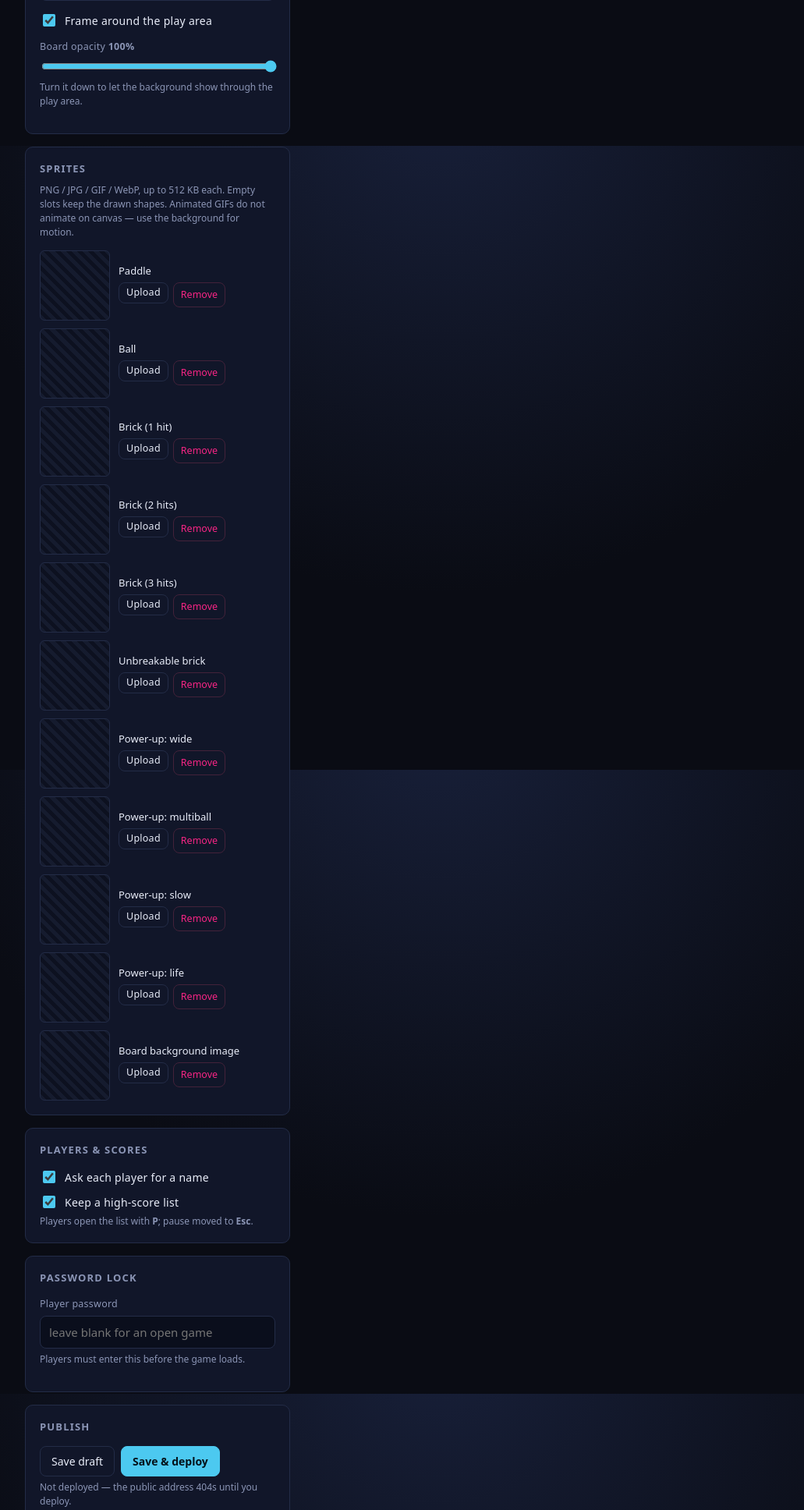
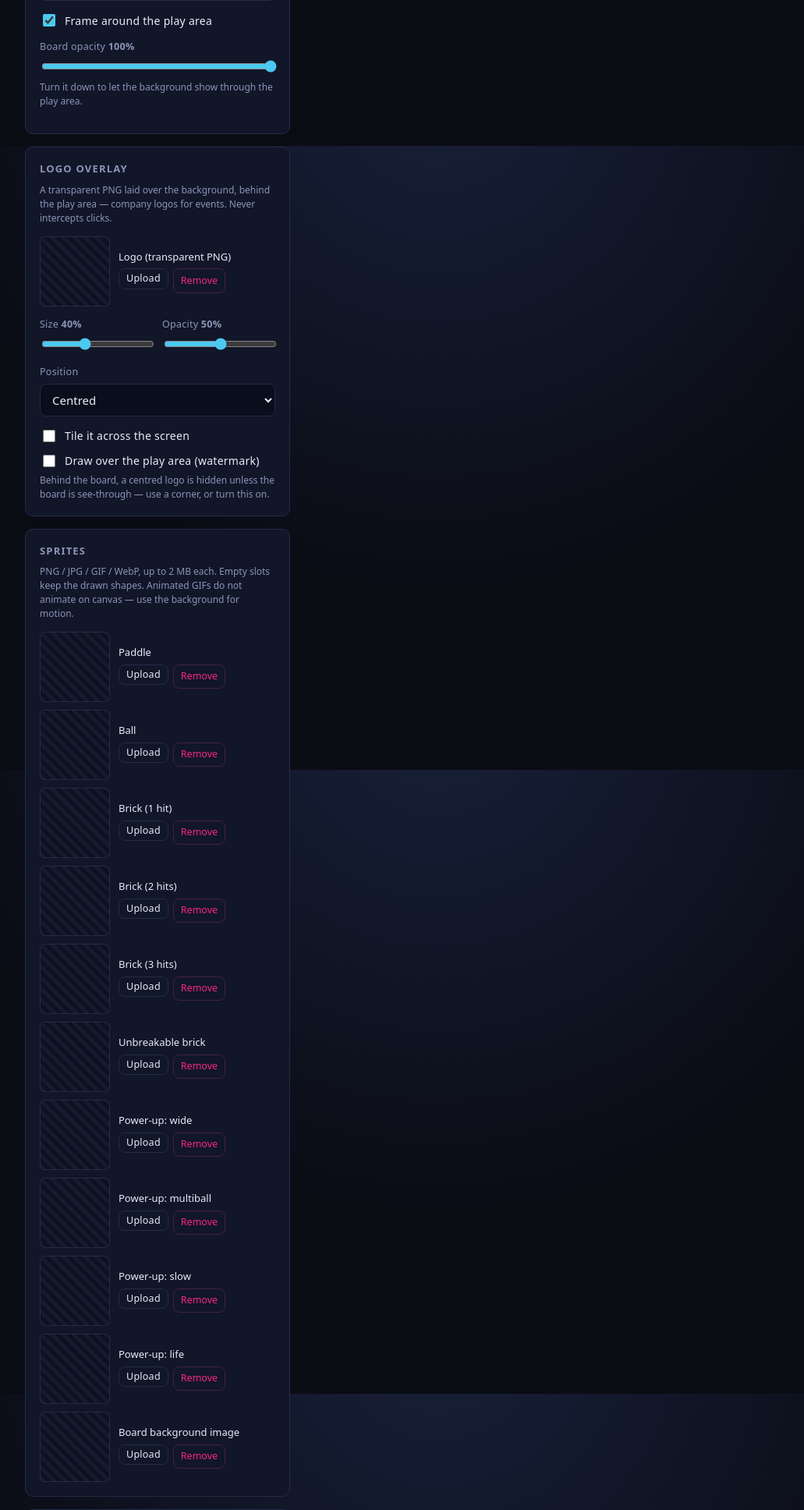
Before and after one commit to karol-w-git/arcade, a Flask app: page /new/arkanoid in a window 1280 px wide. Shown: the part 1413-3349 px from the top of the page at 78% size, without its empty margins (78-1109 px from the left). Run offline with Flask 3, Linux system fonts and the light colour scheme; the visitor is signed in with stand-in values (Sample User, id 1).

Commit message:
Add a logo overlay layer for events
A transparent PNG between the animated background and the board, with position,
size, opacity and tiling, plus a watermark mode that draws it over the play area.
Never intercepts pointer events. Upload cap raised to 2 MB since logos are larger
than game sprites; Caddy's body limit follows.

Co-Authored-By: Claude Opus 5 <noreply@anthropic.com>

```diff
--- a/app.py
+++ b/app.py
@@ -36,7 +36,7 @@ PROD = _flag("ARCADE_PROD")
 BEHIND_PROXY = _flag("ARCADE_BEHIND_PROXY") or PROD
 DEBUG = _flag("ARCADE_DEBUG")
 
-MAX_SPRITE_BYTES = 512 * 1024
+MAX_SPRITE_BYTES = 2 * 1024 * 1024
 # Raster only. SVG can carry <script>, which would run if a player opened the
 # file's URL directly, so it is not accepted.
 SPRITE_TYPES = {"png": "image/png", "jpg": "image/jpeg", "jpeg": "image/jpeg",
@@ -46,7 +46,10 @@ MAX_BG_HTML = 20000
 # Which parts of a game can carry a custom image.
 SPRITE_SLOTS = ["paddle", "ball", "brick1", "brick2", "brick3", "brickSolid",
                 "powerupWide", "powerupMulti", "powerupSlow", "powerupLife",
-                "boardBg"]
+                "boardBg",
+                # a transparent PNG laid over the background, behind the board -
+                # company logos at events. Handled by the page, not the engine.
+                "overlay"]
 
 GAME_TYPES = {
     "arkanoid": {
@@ -80,6 +83,13 @@ GAME_TYPES = {
             "bgMode": "color",
             "bgPreset": "starfield",
             "bgHtml": "",
+            # logo overlay: sits above the background, behind the play area
+            "overlayPos": "center",
+            "overlaySize": 40,        # % of the smaller viewport dimension
+            "overlayOpacity": 0.5,
+            "overlayTile": False,
+            # draw the logo over the play area (a watermark) instead of behind it
+            "overlayFront": False,
             # player names + leaderboard
             "askName": True,
             "scoreboard": True,
@@ -293,6 +303,11 @@ def clean_config(game_type: str, raw: dict) -> dict:
         out["bgMode"] = "color"
     if out.get("bgPreset") not in ("starfield", "aurora", "scanlines", "drift"):
         out["bgPreset"] = "starfield"
+    if out.get("overlayPos") not in ("center", "top", "bottom", "top-left",
+                                     "top-right", "bottom-left", "bottom-right"):
+        out["overlayPos"] = "center"
+    out["overlaySize"] = max(5, min(100, int(out["overlaySize"])))
+    out["overlayOpacity"] = max(0.0, min(1.0, float(out["overlayOpacity"])))
     return out
 
 
@@ -470,7 +485,7 @@ def api_sprite_upload(iid):
 
     blob = file.read(MAX_SPRITE_BYTES + 1)
     if len(blob) > MAX_SPRITE_BYTES:
-        return jsonify(error="Image is over 512 KB"), 413
+        return jsonify(error="Image is over 2 MB"), 413
 
     folder = UPLOAD_DIR / str(iid)
     folder.mkdir(parents=True, exist_ok=True)
@@ -628,7 +643,7 @@ def unlock(slug):
 
 @app.errorhandler(413)
 def _too_big(_e):
-    return jsonify(error="Image is over 512 KB"), 413
+    return jsonify(error="Image is over 2 MB"), 413
 
 
 @app.after_request
--- a/templates/editor.html
+++ b/templates/editor.html
@@ -128,9 +128,42 @@
       </div>
 
       <div class="panel">
+        <h3>Logo overlay</h3>
+        <div class="hint" style="margin:-6px 0 14px">
+          A transparent PNG laid over the background, behind the play area — company
+          logos for events. Never intercepts clicks.
+        </div>
+        <div class="sprites" id="overlaySlot"></div>
+        <div class="two" style="margin-top:14px">
+          <div class="field"><label for="overlaySize">Size <b id="overlaySizeV"></b></label>
+            <input type="range" id="overlaySize" min="5" max="100" step="1"></div>
+          <div class="field"><label for="overlayOpacity">Opacity <b id="overlayOpacityV"></b></label>
+            <input type="range" id="overlayOpacity" min="0" max="1" step="0.05"></div>
+        </div>
+        <div class="field">
+          <label for="overlayPos">Position</label>
+          <select id="overlayPos">
+            <option value="center">Centred</option>
+            <option value="top">Top</option>
+            <option value="bottom">Bottom</option>
+            <option value="top-left">Top left</option>
+            <option value="top-right">Top right</option>
+            <option value="bottom-left">Bottom left</option>
+            <option value="bottom-right">Bottom right</option>
+          </select>
+        </div>
+        <label class="check" style="margin-bottom:10px"><input type="checkbox" id="overlayTile"> Tile it across the screen</label>
+        <label class="check"><input type="checkbox" id="overlayFront"> Draw over the play area (watermark)</label>
+        <div class="hint">
+          Behind the board, a centred logo is hidden unless the board is see-through —
+          use a corner, or turn this on.
+        </div>
+      </div>
+
+      <div class="panel">
         <h3>Sprites</h3>
         <div class="hint" style="margin:-6px 0 14px">
-          PNG / JPG / GIF / WebP, up to 512 KB each. Empty slots keep the drawn shapes.
+          PNG / JPG / GIF / WebP, up to 2 MB each. Empty slots keep the drawn shapes.
           Animated GIFs do not animate on canvas — use the background for motion.
         </div>
         <div class="sprites" id="sprites"></div>
@@ -202,19 +235,20 @@
 <script>
 const INSTANCE_ID = {{ instance.id if instance else 'null' }};
 const GAME_TYPE = {{ game_type|tojson }};
-const SPRITE_SLOTS = {{ sprite_slots|tojson }};
+const ALL_SLOTS = {{ sprite_slots|tojson }};
+const SPRITE_SLOTS = ALL_SLOTS.filter(s => s !== 'overlay');
 const SLOT_LABELS = {
   paddle:'Paddle', ball:'Ball', brick1:'Brick (1 hit)', brick2:'Brick (2 hits)',
   brick3:'Brick (3 hits)', brickSolid:'Unbreakable brick', powerupWide:'Power-up: wide',
   powerupMulti:'Power-up: multiball', powerupSlow:'Power-up: slow', powerupLife:'Power-up: life',
-  boardBg:'Board background image'
+  boardBg:'Board background image', overlay:'Logo (transparent PNG)'
 };
 let config = {{ config|tojson }};
 config.sprites = config.sprites || {};
 
 const $ = id => document.getElementById(id);
 const COLOR_KEYS = ['pageBg','bg','accent','paddleColor','ballColor'];
-const NUM_KEYS = ['lives','ballSpeed','paddleWidth','boardAlpha'];
+const NUM_KEYS = ['lives','ballSpeed','paddleWidth','boardAlpha','overlaySize','overlayOpacity'];
 const PRESETS = {
   'Midnight':  { pageBg:'#0a0c14', bg:'#05070f', accent:'#4cc9f0', paddleColor:'#e8ecf8', ballColor:'#e8ecf8',
                  brickColors:['#f72585','#b5179e','#7209b7','#4361ee','#4cc9f0','#3ddc97','#ffd166','#ff8c42'] },
@@ -247,6 +281,23 @@ for(const [name, p] of Object.entries(PRESETS)){
 }
 
 // ---- sprite slots ----
+function spriteRow(slot){
+  const row = document.createElement('div');
+  row.className = 'sprite';
+  row.innerHTML =
+    '<div class="thumb" data-thumb="' + slot + '"></div>' +
+    '<div class="sprite-main">' +
+      '<span class="sprite-name">' + (SLOT_LABELS[slot] || slot) + '</span>' +
+      '<div class="sprite-btns">' +
+        '<label class="btn sm">Upload<input type="file" accept="image/png,image/jpeg,image/gif,image/webp" ' +
+          'data-slot="' + slot + '" hidden></label>' +
+        '<button class="btn sm danger" data-clear="' + slot + '" hidden>Remove</button>' +
+      '</div>' +
+    '</div>';
+  return row;
+}
+$('overlaySlot').appendChild(spriteRow('overlay'));
+
 const spritesEl = $('sprites');
 for(const slot of SPRITE_SLOTS){
   const row = document.createElement('div');
@@ -265,17 +316,18 @@ for(const slot of SPRITE_SLOTS){
 }
 
 function paintSprites(){
-  for(const slot of SPRITE_SLOTS){
+  for(const slot of ALL_SLOTS){
     const url = config.sprites[slot];
-    const thumb = spritesEl.querySelector('[data-thumb="' + slot + '"]');
-    const clear = spritesEl.querySelector('[data-clear="' + slot + '"]');
+    const thumb = document.querySelector('[data-thumb="' + slot + '"]');
+    const clear = document.querySelector('[data-clear="' + slot + '"]');
+    if(!thumb || !clear) continue;
     thumb.style.backgroundImage = url ? 'url("' + url + '?v=' + (config._v || 0) + '")' : '';
     thumb.classList.toggle('empty', !url);
     clear.hidden = !url;
   }
 }
 
-spritesEl.addEventListener('change', async e => {
+document.addEventListener('change', async e => {
   const input = e.target.closest('input[type=file]');
   if(!input || !input.files.length) return;
   const slot = input.dataset.slot, file = input.files[0];
@@ -300,7 +352,7 @@ spritesEl.addEventListener('change', async e => {
   say('Sprite saved.');
 });
 
-spritesEl.addEventListener('click', async e => {
+document.addEventListener('click', async e => {
   const btn = e.target.closest('[data-clear]');
   if(!btn) return;
   const slot = btn.dataset.clear;
@@ -324,6 +376,9 @@ function toForm(){
   $('bgStyle').value = config.bgStyle || 'radial';
   $('bgMode').value = config.bgMode || 'color';
   $('bgPreset').value = config.bgPreset || 'starfield';
+  $('overlayPos').value = config.overlayPos || 'center';
+  $('overlayTile').checked = !!config.overlayTile;
+  $('overlayFront').checked = !!config.overlayFront;
   $('bgHtml').value = config.bgHtml || '';
   $('level').value = String(config.level || 0);
   for(const k of NUM_KEYS){ $(k).value = config[k]; $(k + 'V').textContent = config[k]; }
@@ -346,12 +401,17 @@ function fromForm(){
   config.bgStyle = $('bgStyle').value;
   config.bgMode = $('bgMode').value;
   config.bgPreset = $('bgPreset').value;
+  config.overlayPos = $('overlayPos').value;
+  config.overlayTile = $('overlayTile').checked;
+  config.overlayFront = $('overlayFront').checked;
   config.bgHtml = $('bgHtml').value.slice(0, 20000);
   config.level = +$('level').value;
   config.lives = +$('lives').value;
   config.ballSpeed = +$('ballSpeed').value;
   config.paddleWidth = +$('paddleWidth').value;
   config.boardAlpha = +$('boardAlpha').value;
+  config.overlaySize = +$('overlaySize').value;
+  config.overlayOpacity = +$('overlayOpacity').value;
   for(const k of NUM_KEYS) $(k + 'V').textContent = config[k];
   showAlpha();
   readTilt();
@@ -372,7 +432,11 @@ function readTilt(){
   $('tiltYV').textContent = Math.round(config.tiltY * 57) + '°';
 }
 
-function showAlpha(){ $('boardAlphaV').textContent = Math.round(config.boardAlpha * 100) + '%'; }
+function showAlpha(){
+  $('boardAlphaV').textContent = Math.round(config.boardAlpha * 100) + '%';
+  $('overlaySizeV').textContent = config.overlaySize + '%';
+  $('overlayOpacityV').textContent = Math.round(config.overlayOpacity * 100) + '%';
+}
 
 function syncBgRows(){
   $('presetRow').style.display = $('bgMode').value === 'preset' ? '' : 'none';
--- a/templates/play.html
+++ b/templates/play.html
@@ -14,8 +14,11 @@
   /* animated background sits behind everything and never eats clicks */
   #bgLayer{position:fixed;inset:0;z-index:0;pointer-events:none;overflow:hidden}
   #bgLayer iframe{width:100%;height:100%;border:0;display:block}
+  /* logo overlay: above the background, below the board, never clickable */
+  #logoLayer{position:fixed;inset:0;z-index:1;pointer-events:none;
+             background-repeat:no-repeat;background-position:center}
   /* lift page content above the background - but not #overlay, which must stay fixed */
-  body > *:not(#bgLayer):not(#overlay){position:relative;z-index:1}
+  body > *:not(#bgLayer):not(#logoLayer):not(#overlay){position:relative;z-index:2}
 
   #hud{display:flex;gap:26px;font-variant-numeric:tabular-nums;letter-spacing:.05em;font-size:14px}
   #hud b{font-weight:600}
@@ -102,6 +105,7 @@
 </head>
 <body>
 <div id="bgLayer"></div>
+<div id="logoLayer"></div>
 
 <h1>{{ title }}</h1>
 <div id="hud">
@@ -140,8 +144,31 @@ function paintChrome(cfg){
   document.body.style.color = cfg.paddleColor;
   document.body.style.setProperty('--accent', cfg.accent);
   $('c').classList.toggle('framed', cfg.frame !== false);
+  paintOverlay(cfg);
   for(const id of ['score','lives','level']) $(id).style.color = cfg.accent;
   paintBackground(cfg);
+}
+
+/* A transparent PNG (a logo, typically) layered over the background. Sized as a
+   percentage of the smaller viewport edge so it holds up on any screen. */
+const OVERLAY_POS = {
+  'center': 'center center', 'top': 'center top', 'bottom': 'center bottom',
+  'top-left': 'left top', 'top-right': 'right top',
+  'bottom-left': 'left bottom', 'bottom-right': 'right bottom'
+};
+function paintOverlay(cfg){
+  const layer = $('logoLayer');
+  const url = (cfg.sprites || {}).overlay;
+  if(!url){ layer.style.backgroundImage = 'none'; return; }
+  const pct = Math.max(5, Math.min(100, +cfg.overlaySize || 40));
+  layer.style.backgroundImage = 'url("' + url + '")';
+  layer.style.backgroundSize = cfg.overlayTile ? (pct + 'vmin auto') : ('auto ' + pct + 'vmin');
+  layer.style.backgroundRepeat = cfg.overlayTile ? 'repeat' : 'no-repeat';
+  layer.style.backgroundPosition = cfg.overlayTile ? 'center' : (OVERLAY_POS[cfg.overlayPos] || 'center center');
+  layer.style.opacity = Math.max(0, Math.min(1, cfg.overlayOpacity === undefined ? 0.5 : +cfg.overlayOpacity));
+  // behind the board (1) or over it as a watermark (3) - still never clickable,
+  // and always under the name prompt / leaderboard sheet at 5
+  layer.style.zIndex = cfg.overlayFront ? 3 : 1;
 }
 
 let lastBgKey = null;
```
Also changed, not shown: README.md, 1 other file.
